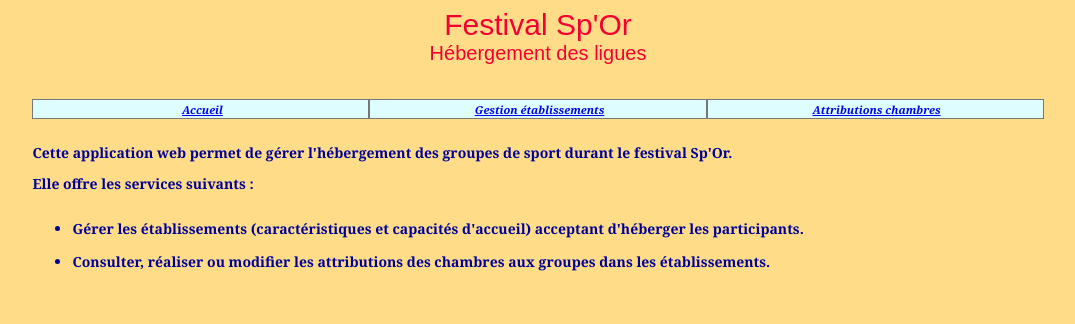
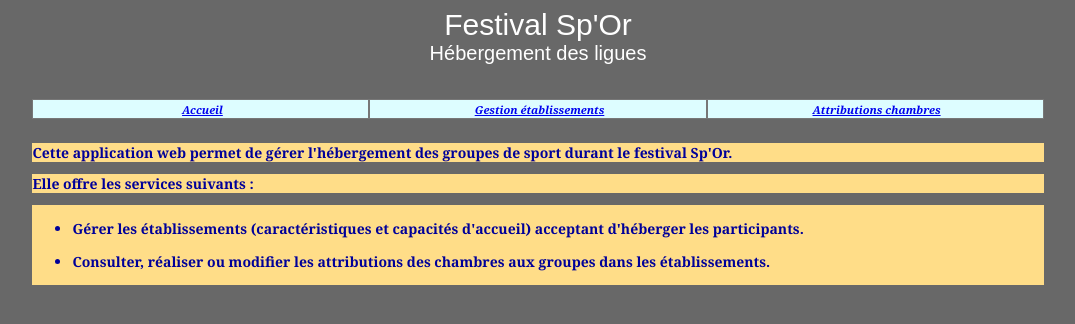
Before and after one commit to Raphaelmrt/codeAppliFestival, a PHP site: page /index.php in a window 1280 px wide. Shown: the top 324 px of the page, without its empty margins (102-1177 px from the left). Run offline with PHP 8.4, Linux system fonts and the light colour scheme.

Commit message:
Update cssGeneral.css

```diff
--- a/Site/css/cssGeneral.css
+++ b/Site/css/cssGeneral.css
@@ -6,7 +6,7 @@
 /* Style de base pour la page (couleur fond : ocre, couleur texte : noir) */
 .basePage
 {
-   background-color:#FFDD88;
+   background-color:#686868;
    color:black;
    font:11px Arial, Helvetica, sans-serif;
 }
@@ -14,8 +14,8 @@
 /* Style pour le titre (couleur du texte : rouge) */
 .titre
 {
-   background-color:#FFDD88;
-   color:#F50033;
+   background-color:#686868;
+   color:#FFFFFF;
    font:30px Arial, Helvetica, sans-serif;
    text-align:center;
 }
@@ -68,6 +68,7 @@
    font-weight:bold;
    font-style:italic;
    text-align:left;
+   color: #DDFDFF;
 }
 
 /* STYLES POUR LES TABLEAUX QUADRILLÉS */
```
